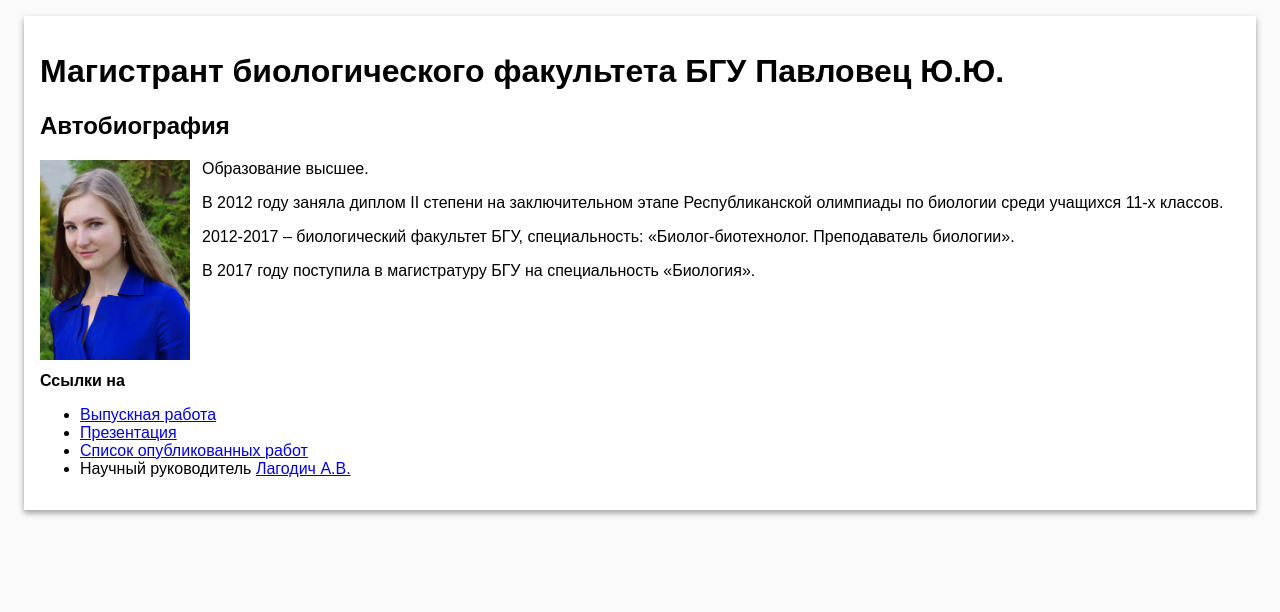
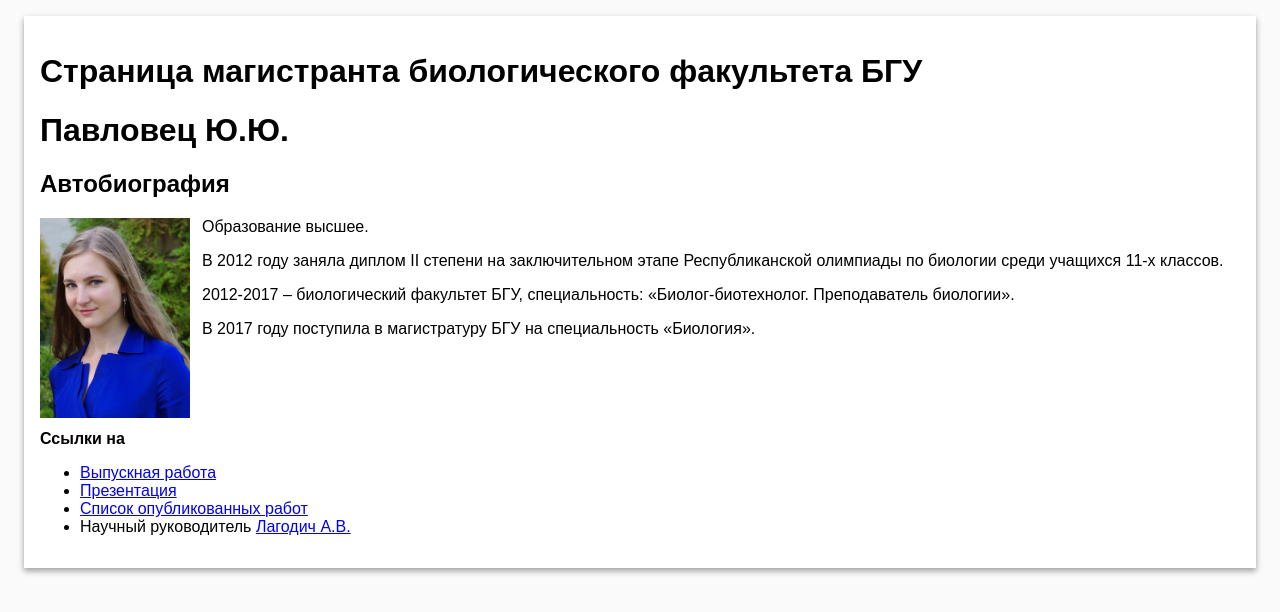
Before and after one commit to YulianaPavlovets/Magistr, a plain HTML site: page index.html in a window 1280 px wide. Drawn offline with Linux system fonts and the light colour scheme.

Commit message:
Update index.html

```diff
--- a/index.html
+++ b/index.html
@@ -36,7 +36,8 @@
 
 <body>
     <main>
-        <h1>Магистрант биологического факультета БГУ Павловец Ю.Ю.</h1>
+        <h1>Страница магистранта биологического факультета БГУ</h1>
+        <h1>Павловец Ю.Ю.</h1>
         <section class="info">
             <h2>Автобиография</h2>
             <img src="./Portret.jpg" alt="Фотография Павловец Ю.Ю." class="photo">
```
